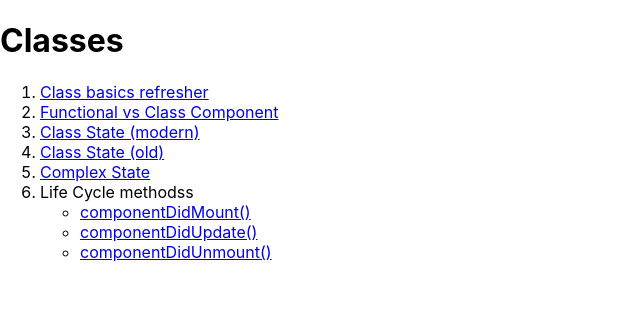
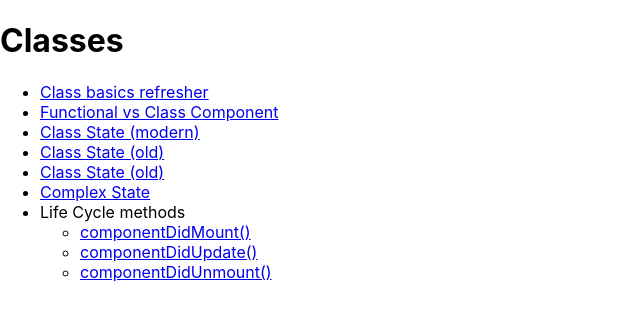
Before and after one commit to Sam-McCathie/react-js, a React (Create React App) app: page /classes in a window 1280 px wide. Shown: the top 320 px of the page, without its empty margins (0-640 px from the left). Built offline with nearby package versions, Linux system fonts and the light colour scheme.

Commit message:
Re-use code and children example

```diff
--- a/src/App.js
+++ b/src/App.js
@@ -18,6 +18,8 @@ import ClassComplexState from "./topics/classes/class-complex-state";
 import ComponentDidMount from "./topics/classes/component-did-mount";
 import ComponentDidUpdate from "./topics/classes/component-did-update";
 import ComponentDidUnmount from "./topics/classes/component-did-unmount";
+import Reusability from "./reusability/Reusability";
+import Children from "./reusability/children/Children";
 
 function App() {
   return (
@@ -33,6 +35,8 @@ function App() {
         />
         <Route path="/forms" element={<Form />} />
         <Route path="/api" element={<Api />} />
+        <Route path="/reusability" element={<Reusability />} />
+        <Route path="/reusability/children" element={<Children />} />
         <Route path="/event-listeners" element={<EventListeners />} />
         <Route path="/classes" element={<Classes />} />
         <Route path="/classes/basics" element={<Basics />} />
--- /dev/null
+++ b/src/components/Links.js
@@ -0,0 +1,35 @@
+import React from "react";
+import {Link} from "react-router-dom";
+
+const Links = ({links}) => {
+  return (
+    <ul>
+      {links.map((link) => {
+        return (
+          <>
+            {!link.nested ? (
+              <li key={link.to}>
+                <Link to={link.to}>{link.title}</Link>
+              </li>
+            ) : (
+              <>
+                <li key={link.to}>{link.title}</li>
+                <ul>
+                  {link.nested.map((link) => {
+                    return (
+                      <li key={link.to}>
+                        <Link to={link.to}>{link.title}</Link>
+                      </li>
+                    );
+                  })}
+                </ul>
+              </>
+            )}
+          </>
+        );
+      })}
+    </ul>
+  );
+};
+
+export default Links;
--- a/src/pages/Home.js
+++ b/src/pages/Home.js
@@ -1,30 +1,21 @@
 import React from "react";
-import {Link} from "react-router-dom";
+import Links from "../components/Links";
 
 const Home = () => {
+  const links = [
+    {to: "hooks", title: "Hooks"},
+    {to: "conditional-rendering", title: "Conditional Rendering"},
+    {to: "forms", title: "Forms"},
+    {to: "api", title: "Api"},
+    {to: "reusability", title: "Reusability"},
+    {to: "event-listeners", title: "Event Listeners"},
+    {to: "classes", title: "Classes"},
+  ];
+
   return (
     <div>
       <h1>Topics</h1>
-      <ul>
-        <li>
-          <Link to="hooks">Hooks</Link>
-        </li>
-        <li>
-          <Link to="conditional-rendering">Conditional Rendering</Link>
-        </li>
-        <li>
-          <Link to="forms">Forms</Link>
-        </li>
-        <li>
-          <Link to="api">Api</Link>
-        </li>
-        <li>
-          <Link to="event-listeners">Event Listeners</Link>
-        </li>
-        <li>
-          <Link to="classes">Classes</Link>
-        </li>
-      </ul>
+      <Links links={links} />
     </div>
   );
 };
--- /dev/null
+++ b/src/reusability/Reusability.js
@@ -0,0 +1,20 @@
+import React from "react";
+import Links from "../components/Links";
+
+const Reusability = () => {
+  const links = [
+    {
+      to: "/reusability/children",
+      title: "Children",
+    },
+  ];
+
+  return (
+    <div>
+      <h1>Reusability</h1>
+      <Links links={links} />
+    </div>
+  );
+};
+
+export default Reusability;
--- /dev/null
+++ b/src/reusability/children/Children.js
@@ -0,0 +1,30 @@
+import React from "react";
+
+// chilren can make components more re-usable
+const CTA = (props) => {
+  return (
+    <div>
+      <h1>{props.heading}</h1>
+      {props.children}
+    </div>
+  );
+};
+
+const Children = () => {
+  return (
+    <div>
+      <h1>Children example</h1>
+      <CTA heading="Heading 1">
+        <p>Something</p>
+      </CTA>
+      <CTA heading="Something else">
+        <form>
+          <input />
+          <submit />
+        </form>
+      </CTA>
+    </div>
+  );
+};
+
+export default Children;
--- a/src/topics/classes/classes.js
+++ b/src/topics/classes/classes.js
@@ -1,41 +1,28 @@
 import React from "react";
-import {Link} from "react-router-dom";
+import Links from "../../components/Links";
 
 const Classes = () => {
+  const links = [
+    {to: "basics", title: "Class basics refresher"},
+    {to: "functional-vs-class", title: "Functional vs Class Component"},
+    {to: "state/new", title: "Class State (modern)"},
+    {to: "state/old", title: "Class State (old)"},
+    {to: "state/old", title: "Class State (old)"},
+    {to: "state/complex", title: "Complex State"},
+    {
+      title: "Life Cycle methods",
+      nested: [
+        {to: "/classes/component-did-mount", title: "componentDidMount()"},
+        {to: "/classes/component-did-update", title: "componentDidUpdate()"},
+        {to: "/classes/component-did-unmount", title: "componentDidUnmount()"},
+      ],
+    },
+  ];
+
   return (
     <div>
       <h1>Classes</h1>
-      <ol>
-        <li>
-          <Link to="basics">Class basics refresher</Link>
-        </li>
-        <li>
-          <Link to="functional-vs-class">Functional vs Class Component</Link>
-        </li>
-        <li>
-          <Link to="state/new">Class State (modern)</Link>
-        </li>
-        <li>
-          <Link to="state/old">Class State (old)</Link>
-        </li>
-        <li>
-          <Link to="state/complex">Complex State</Link>
-        </li>
-        <li>Life Cycle methodss</li>
-        <ul>
-          <li>
-            <Link to="/classes/component-did-mount">componentDidMount()</Link>
-          </li>
-          <li>
-            <Link to="/classes/component-did-update">componentDidUpdate()</Link>
-          </li>
-          <li>
-            <Link to="/classes/component-did-unmount">
-              componentDidUnmount()
-            </Link>
-          </li>
-        </ul>
-      </ol>
+      <Links links={links} />
     </div>
   );
 };
```
